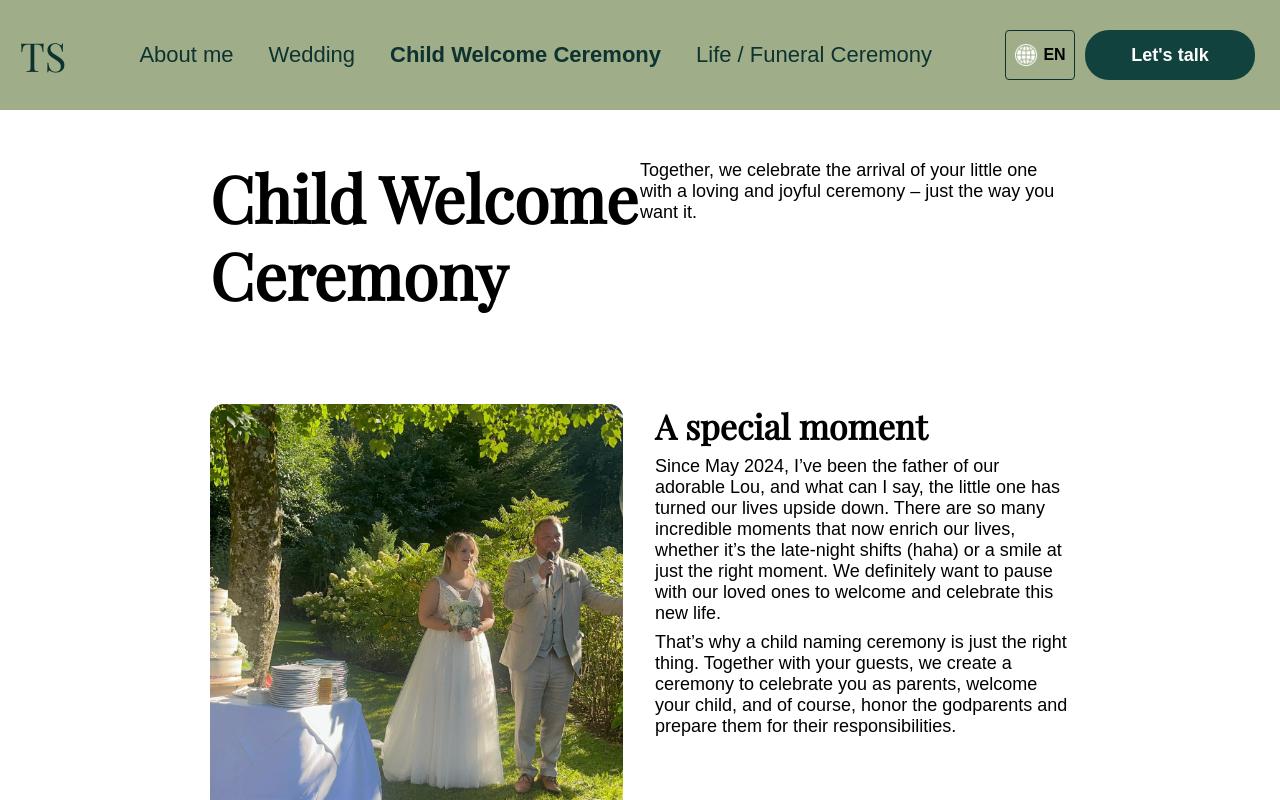
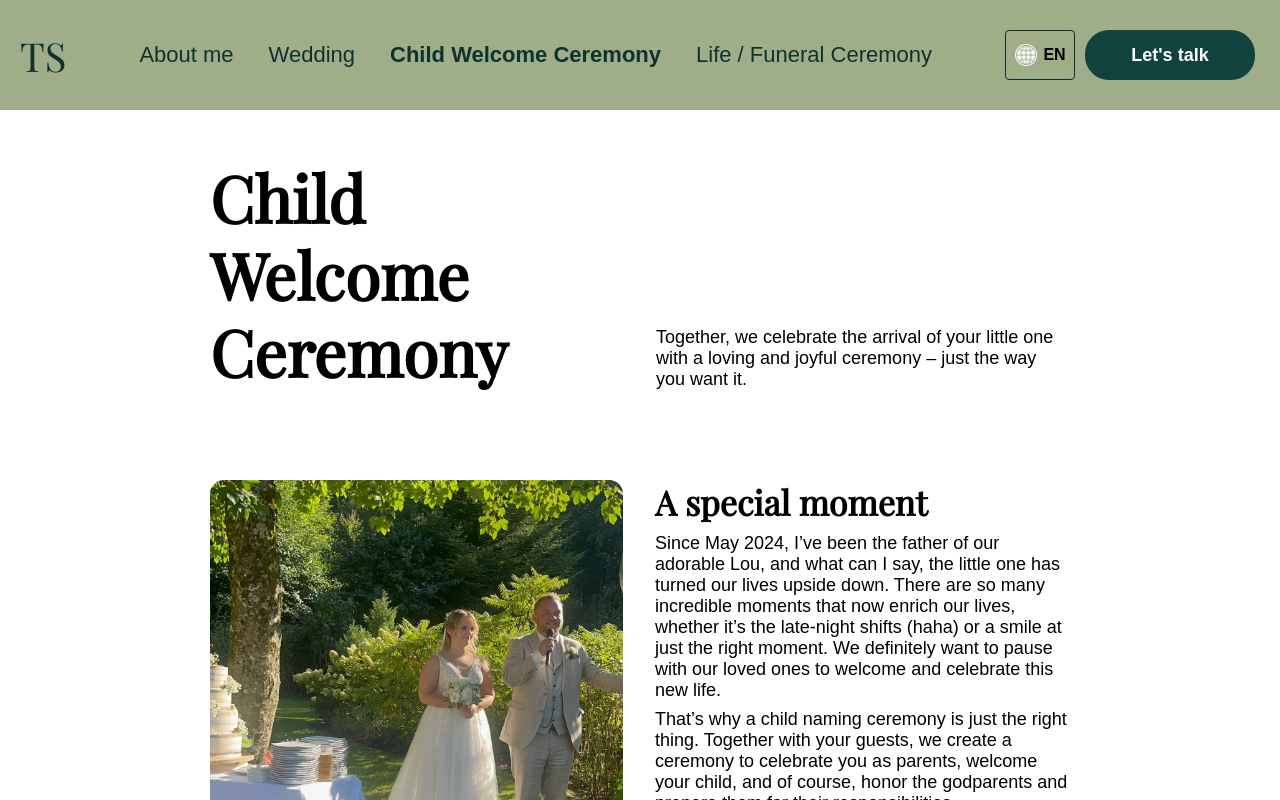
Before and after one commit to alexandreberthier/tom-freier-redner, a Vue app: page /willkommensfest in a window 1280 px wide. Shown: the top 800 px of the page. Built offline with nearby package versions, Linux system fonts and the light colour scheme; a web font is replaced by a local one.

Commit message:
windowutils eingefügt, anpassung layout

```diff
--- a/src/components/layouts/StaticSiteLayout.vue
+++ b/src/components/layouts/StaticSiteLayout.vue
@@ -154,22 +154,22 @@ defineProps<{
       }
     }
   }
-
 }
 
 @media (min-width: 1200px) {
   .header-section {
     display: flex;
     flex-direction: row;
-    gap: unset;
-    justify-content: space-between;
+    gap: 32px;
+    justify-content: center;
+    align-items: flex-end;
 
     h1 {
-      width: 50%;
+      width: 415px;
     }
 
     .sub-header-text {
-      width: 50%;
+      width: 415px;
     }
   }
 
@@ -216,8 +216,21 @@ defineProps<{
 }
 
 @media (min-width: 1920px) {
+
+  .header-section {
+    display: flex;
+    flex-direction: row;
+
+    h1 {
+      width: 600px;
+    }
+
+    .sub-header-text {
+      width: 600px;
+    }
+  }
+
   .main-section {
-
     h3 {
       width: 600px;
     }
--- a/src/texts/Translations.ts
+++ b/src/texts/Translations.ts
@@ -81,6 +81,7 @@ export interface Translations {
     funeralFaqQuestion5: string;
     funeralFaqAnswer5: string;
     childCelebrationHeader: string;
+    childCelebrationHeaderSmall: string;
     childCelebrationSubText: string;
     childCelebrationMainTextHeader: string;
     childCelebrationMainText1: string;
--- a/src/texts/de.json
+++ b/src/texts/de.json
@@ -108,6 +108,7 @@
   "funeralFaqAnswer5": "Die Feier kann an jedem Ort stattfinden, der für die Familie und die verstorbene Person von Bedeutung ist. Ob im Freien, in einer Trauerhalle oder an einem besonderen Ort – ich bin flexibel und unterstütze euch bei der Auswahl des passenden Rahmens.",
 
   "childCelebrationHeader": "Kinderwillkommensfest",
+  "childCelebrationHeaderSmall": "Kinder-Willkommensfest",
   "childCelebrationSubText": "Gemeinsam feiern wir die Ankunft eures kleinen Schatzes mit einer liebevollen und fröhlichen Zeremonie – ganz nach euren Wünschen.",
   "childCelebrationMainTextHeader": "Ein besonderer Moment",
   "childCelebrationMainText1": "<p>Seit Mai 2024 bin ich Papa unserer bezaubernden Lou und was soll ich sagen, die Kleine hat unser Leben auf den Kopf gestellt. Es sind so viele unglaubliche Momente, die unser Leben jetzt bereichern, seien es die nächtlichen Zusatzschichten (haha) oder auch ein Lächeln im richtigen Moment. Auf jeden Fall möchten wir mit unseren Liebsten gemeinsam anhalten, um dieses neue Leben zu begrüßen und zu feiern.</p> <p>Aus diesem Grund ist ein Kinderwillkommensfest genau das Richtige. Wir gestalten gemeinsam mit euren Gästen eine Zeremonie, um Euch als Eltern zu feiern, Euer Kind willkommen zu heißen und natürlich auch, um die Paten des Kindes zu ehren bzw. auf ihre Aufgaben vorzubereiten.</p>",
--- a/src/texts/en.json
+++ b/src/texts/en.json
@@ -101,6 +101,7 @@
   "funeralFaqQuestion5": "Where can a life or funeral ceremony take place?",
   "funeralFaqAnswer5": "The ceremony can take place anywhere that holds meaning for the family and the deceased. Whether outdoors, in a funeral hall, or at a special location – I’m flexible and will help you choose the right setting.",
   "childCelebrationHeader": "Child Welcome Ceremony",
+  "childCelebrationHeaderSmall": "Child Welcome Ceremony",
   "childCelebrationSubText": "Together, we celebrate the arrival of your little one with a loving and joyful ceremony – just the way you want it.",
   "childCelebrationMainTextHeader": "A special moment",
   "childCelebrationMainText1": "<p>Since May 2024, I’ve been the father of our adorable Lou, and what can I say, the little one has turned our lives upside down. There are so many incredible moments that now enrich our lives, whether it’s the late-night shifts (haha) or a smile at just the right moment. We definitely want to pause with our loved ones to welcome and celebrate this new life.</p> <p>That’s why a child naming ceremony is just the right thing. Together with your guests, we create a ceremony to celebrate you as parents, welcome your child, and of course, honor the godparents and prepare them for their responsibilities.</p>",
--- a/src/views/ChildCelebrationView.vue
+++ b/src/views/ChildCelebrationView.vue
@@ -1,6 +1,6 @@
 <template>
   <StaticSiteLayout
-      :header="translations.childCelebrationHeader"
+      :header="translations.childCelebrationHeaderSmall"
       :subHeaderText="translations.childCelebrationSubText"
       :image1="'img_tom3-min.jpeg'"
       :image2="'img_tom5-min.jpeg'"
```
Also changed, not shown: src/utils/WindowWidthUtils.ts (added, +26 -0 lines).
